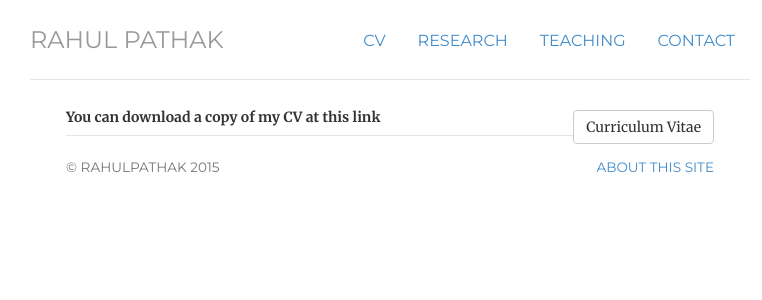
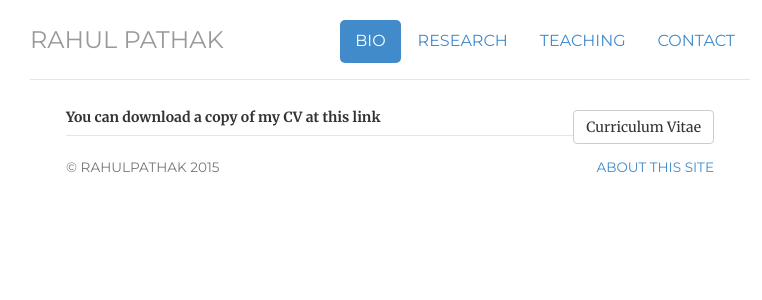
Before and after one commit to pathak-rahul/pathak-rahul.github.io, a Jekyll site: the page built from cv/index.html, in a window 1280 px wide. Shown: the top 300 px of the page, without its empty margins (250-1012 px from the left). Built offline with Jekyll 4.4.1, drawn with Linux system fonts in a browser that asks for light colours.

Commit message:
Update header.html

```diff
--- a/_includes/header.html
+++ b/_includes/header.html
@@ -1,6 +1,6 @@
 <div class="header">
 	<ul class="nav nav-pills pull-right">
-		<li class="{{ page.cv }}"><a href="/files/rpathak-cv.pdf" title="cv">cv</a></li>
+		<li class="{{ page.bio }}"><a href="/bio" title="bio">bio</a></li>
 		<li class="{{ page.research }}"><a href="/research" title="research">research</a></li>
 		<li class="{{ page.teaching }}"><a href="/teaching" title="teaching">teaching</a></li>
 		<li class="{{ page.contact }}"><a href="/contact" title="Contact">Contact</a></li>
```
